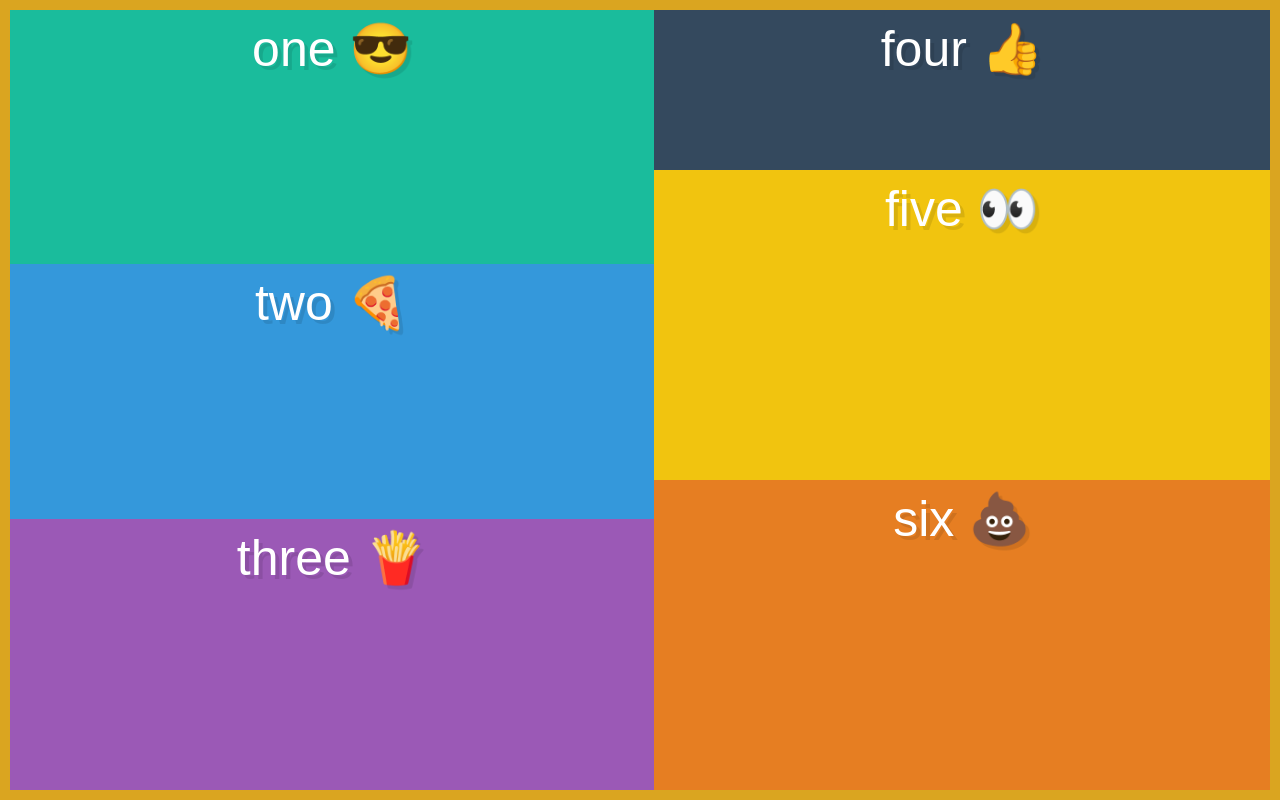
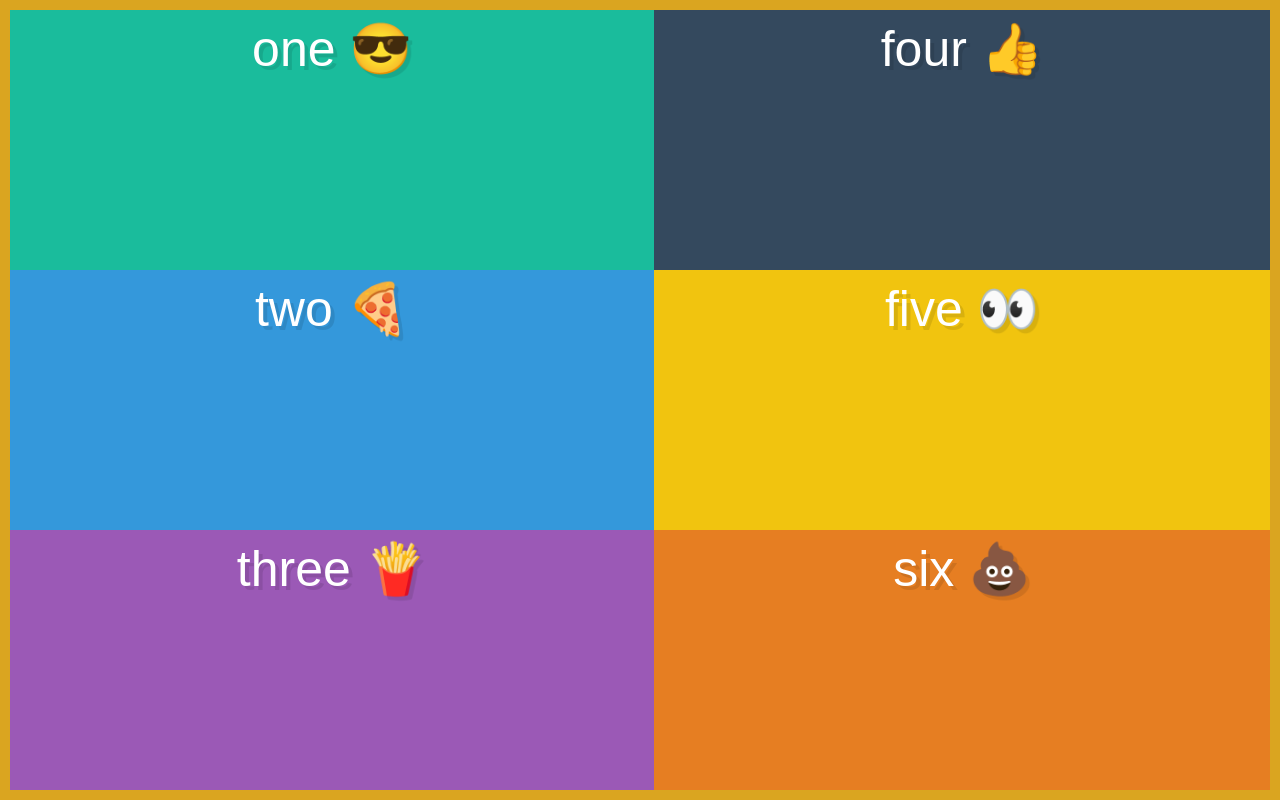
Before and after one commit to vhlongon/flexbox-master, a plain HTML site: page flex-wrapping-and-columns/index.html in a window 1280 px wide. Drawn offline with Linux system fonts and the light colour scheme.

Commit message:
update example

```diff
--- a/flex-wrapping-and-columns/style.css
+++ b/flex-wrapping-and-columns/style.css
@@ -45,9 +45,9 @@ input[type=reset],input[type=submit]{-webkit-appearance:button;cursor:pointer;}b
 
 .box3 {
   /*flex-grow only works on one specific row*/
-  flex-grow:5;
+  /*flex-grow:5;*/
 }
 
 .box4 {
-  flex-basis:100px;
+  /*flex-basis:100px;*/
 }
```
